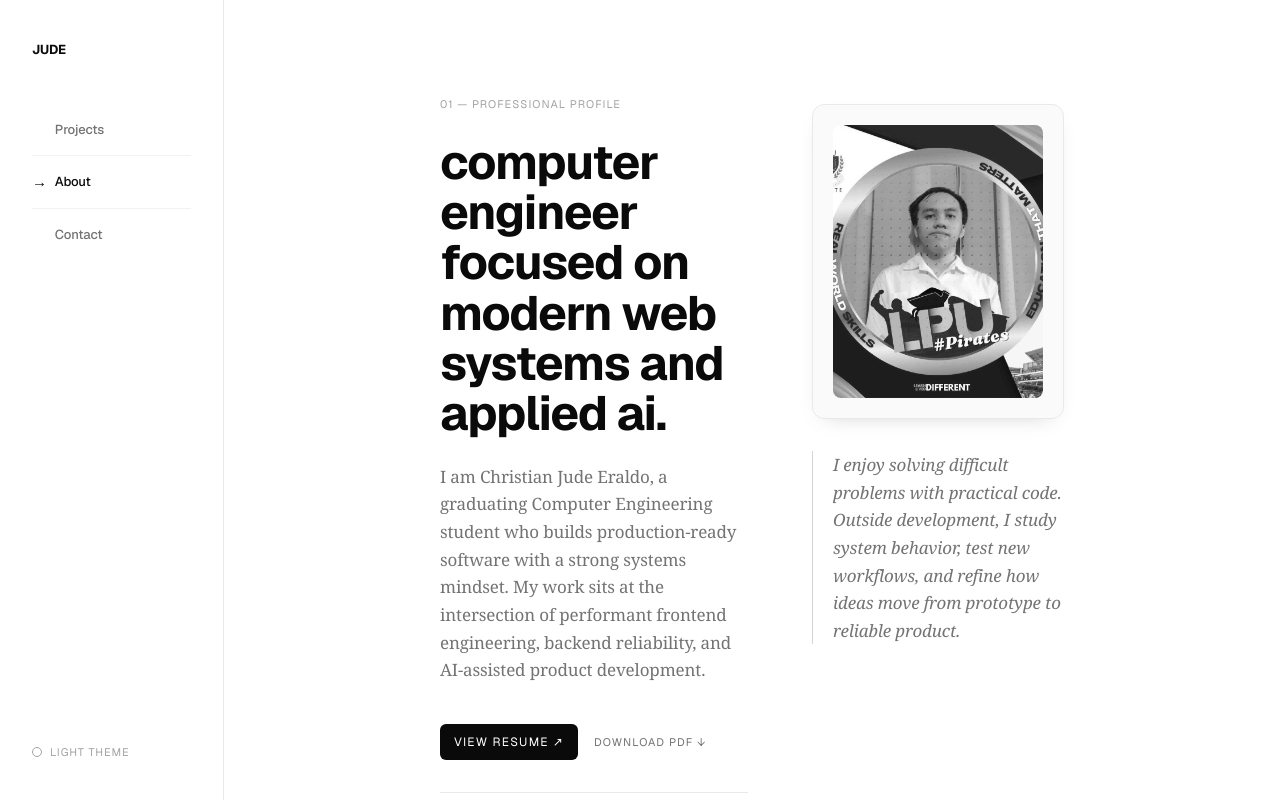
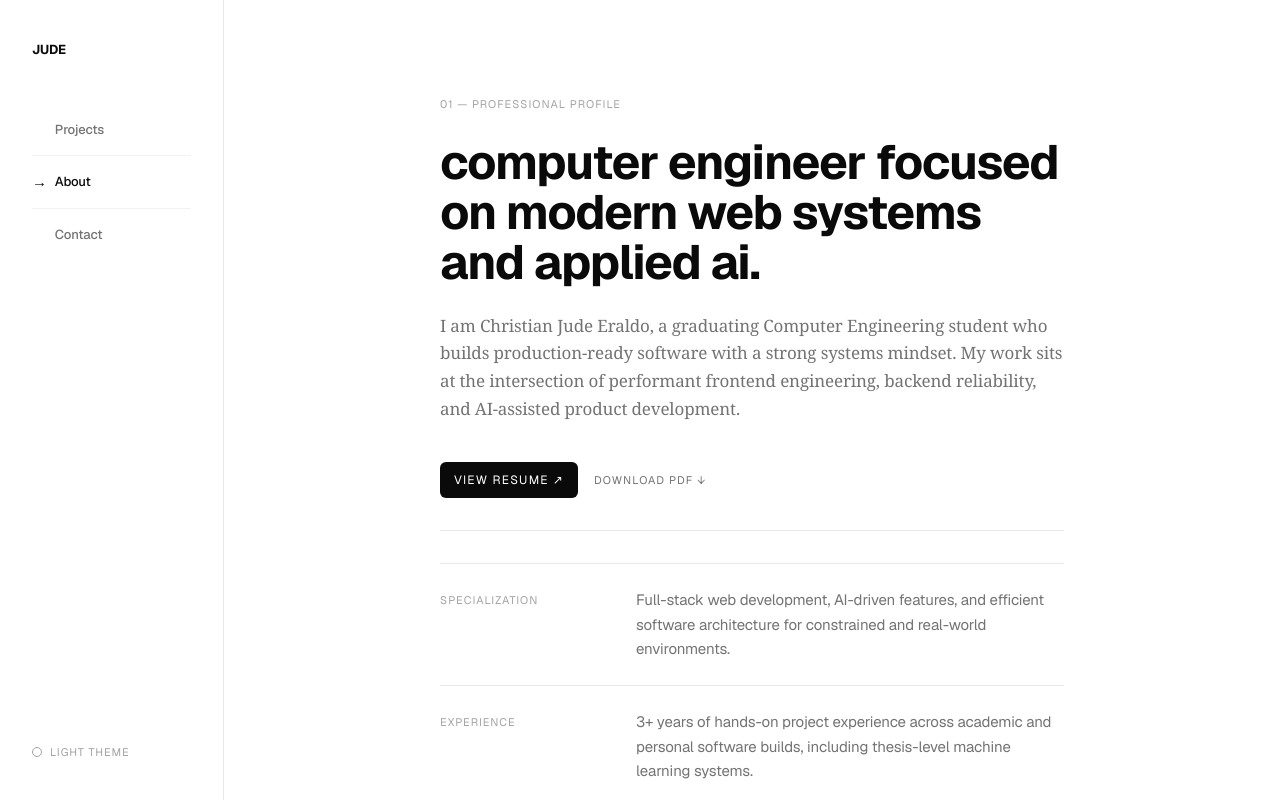
Before and after one commit to ChristianJudeEraldo/My-Portfolio, a Next.js app: page /about in a window 1280 px wide. Shown: the top 802 px of the page. Built offline with nearby package versions, Linux system fonts and the light colour scheme.

Commit message:
fix the margins on the about page and fix image size

```diff
--- a/app/about/page.tsx
+++ b/app/about/page.tsx
@@ -3,16 +3,16 @@ import Image from "next/image";
 export default function AboutPage() {
   return (
     <div className="pb-20 pt-8 animate-fade-up stagger-1">
-      <section className="grid gap-12 lg:grid-cols-[1.1fr_0.9fr] lg:gap-16">
+      <section className="space-y-12 lg:space-y-16">
         <div className="space-y-8">
           <div className="space-y-6">
             <p className="bryl-label">
               01 &mdash; PROFESSIONAL PROFILE
             </p>
-            <h1 className="font-mono text-4xl sm:text-5xl font-bold tracking-tight lowercase leading-[1.05] max-w-2xl text-[var(--ink)]">
+            <h1 className="font-mono text-4xl sm:text-5xl font-bold tracking-tight lowercase leading-[1.05] max-w-4xl text-(--ink)">
               computer engineer focused on modern web systems and applied ai.
             </h1>
-            <p className="max-w-2xl text-[17px] font-serif leading-relaxed text-[var(--gray-500)]">
+            <p className="max-w-4xl text-[17px] font-serif leading-relaxed text-(--gray-500)">
               I am Christian Jude Eraldo, a graduating Computer Engineering student who builds
               production-ready software with a strong systems mindset. My work sits at the
               intersection of performant frontend engineering, backend reliability, and
@@ -30,7 +30,7 @@ export default function AboutPage() {
               <a
                 href="/resume.pdf"
                 download="Christian_Jude_Eraldo_Resume.pdf"
-                className="font-mono text-[11px] tracking-widest uppercase flex items-center text-[var(--gray-500)] hover:text-[var(--ink)] transition-colors"
+                className="font-mono text-[11px] tracking-widest uppercase flex items-center text-(--gray-500) hover:text-(--ink) transition-colors"
               >
                 Download PDF ↓
               </a>
@@ -39,39 +39,39 @@ export default function AboutPage() {
 
           <div className="bryl-hairline animate-fade-up stagger-2" />
 
-          <dl className="space-y-0 border-t border-[var(--gray-200)] animate-fade-up stagger-3">
-            <div className="grid gap-4 border-b border-[var(--gray-200)] py-6 md:grid-cols-[180px_1fr]">
+          <dl className="space-y-0 border-t border-(--gray-200) animate-fade-up stagger-3">
+            <div className="grid gap-4 border-b border-(--gray-200) py-6 md:grid-cols-[180px_1fr]">
               <dt className="bryl-label mt-1">
                 Specialization
               </dt>
-              <dd className="text-[15px] leading-relaxed text-[var(--gray-500)]">
+              <dd className="text-[15px] leading-relaxed text-(--gray-500)">
                 Full-stack web development, AI-driven features, and efficient software
                 architecture for constrained and real-world environments.
               </dd>
             </div>
-            <div className="grid gap-4 border-b border-[var(--gray-200)] py-6 md:grid-cols-[180px_1fr]">
+            <div className="grid gap-4 border-b border-(--gray-200) py-6 md:grid-cols-[180px_1fr]">
               <dt className="bryl-label mt-1">
                 Experience
               </dt>
-              <dd className="text-[15px] leading-relaxed text-[var(--gray-500)]">
+              <dd className="text-[15px] leading-relaxed text-(--gray-500)">
                 3+ years of hands-on project experience across academic and personal
                 software builds, including thesis-level machine learning systems.
               </dd>
             </div>
-            <div className="grid gap-4 border-b border-[var(--gray-200)] py-6 md:grid-cols-[180px_1fr]">
+            <div className="grid gap-4 border-b border-(--gray-200) py-6 md:grid-cols-[180px_1fr]">
               <dt className="bryl-label mt-1">
                 Industries
               </dt>
-              <dd className="text-[15px] leading-relaxed text-[var(--gray-500)]">
+              <dd className="text-[15px] leading-relaxed text-(--gray-500)">
                 Education technology, student wellness research, and productivity tooling
                 with cybersecurity-aware development practices.
               </dd>
             </div>
-            <div className="grid gap-4 border-b border-[var(--gray-200)] py-6 md:grid-cols-[180px_1fr]">
+            <div className="grid gap-4 border-b border-(--gray-200) py-6 md:grid-cols-[180px_1fr]">
               <dt className="bryl-label mt-1">
                 Collaboration
               </dt>
-              <dd className="text-[15px] leading-relaxed text-[var(--gray-500)]">
+              <dd className="text-[15px] leading-relaxed text-(--gray-500)">
                 I work best in feedback-driven teams, communicate in clear milestones, and
                 keep delivery transparent through documentation, regular demos, and rapid
                 iteration.
@@ -81,7 +81,7 @@ export default function AboutPage() {
         </div>
 
         <aside className="space-y-8 animate-fade-up stagger-4 lg:pt-2">
-          <figure className="relative mx-auto w-full max-w-sm rounded-xl overflow-hidden border border-[var(--gray-200)] grayscale hover:grayscale-0 transition-all duration-500 aspect-[4/5] bryl-card p-1">
+          <figure className="relative mx-auto w-full max-w-56 rounded-xl overflow-hidden border border-(--gray-200) grayscale hover:grayscale-0 transition-all duration-500 aspect-4/5 bryl-card p-1">
             <div className="relative w-full h-full rounded-lg overflow-hidden group">
               <Image
                 src="/profile.jpg"
@@ -95,7 +95,7 @@ export default function AboutPage() {
             </div>
           </figure>
 
-          <blockquote className="border-l border-[var(--gray-300)] pl-5 text-[17px] font-serif italic leading-relaxed text-[var(--gray-500)]">
+          <blockquote className="border-l border-(--gray-300) pl-5 text-[17px] font-serif italic leading-relaxed text-(--gray-500)">
             I enjoy solving difficult problems with practical code. Outside development,
             I study system behavior, test new workflows, and refine how ideas move from
             prototype to reliable product.
```
